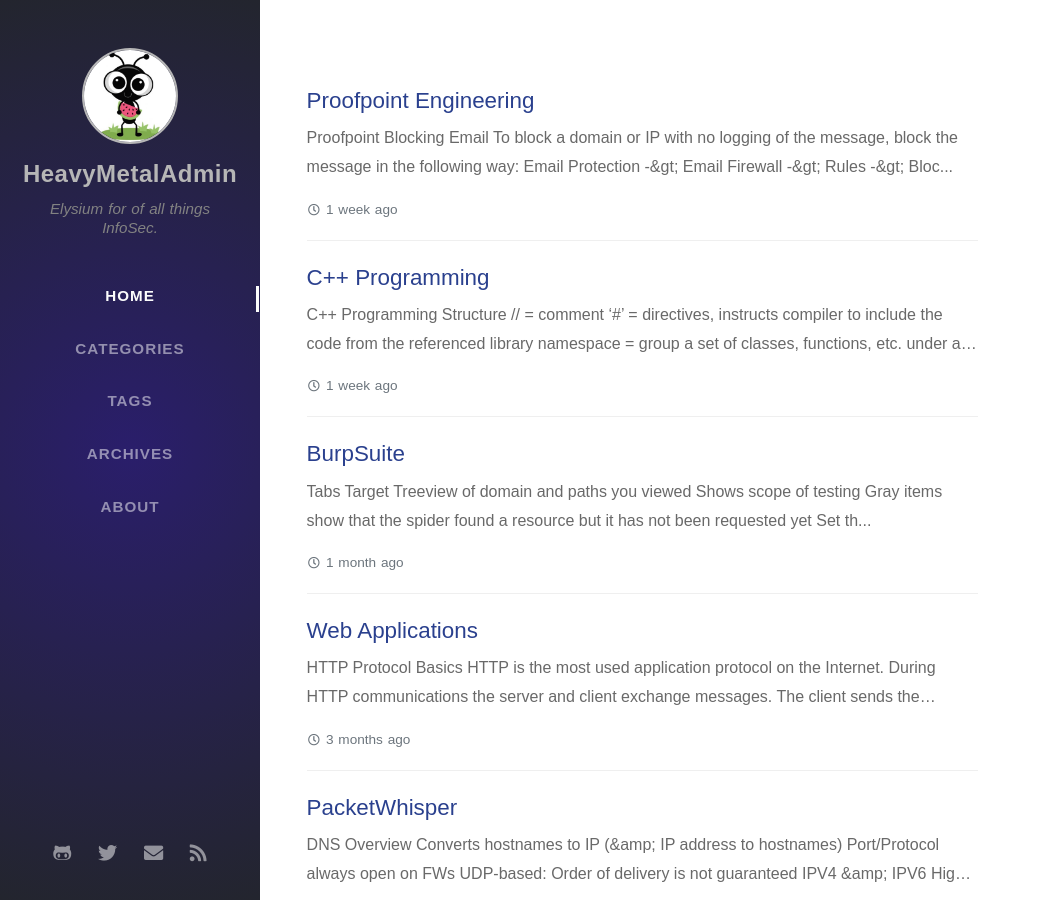
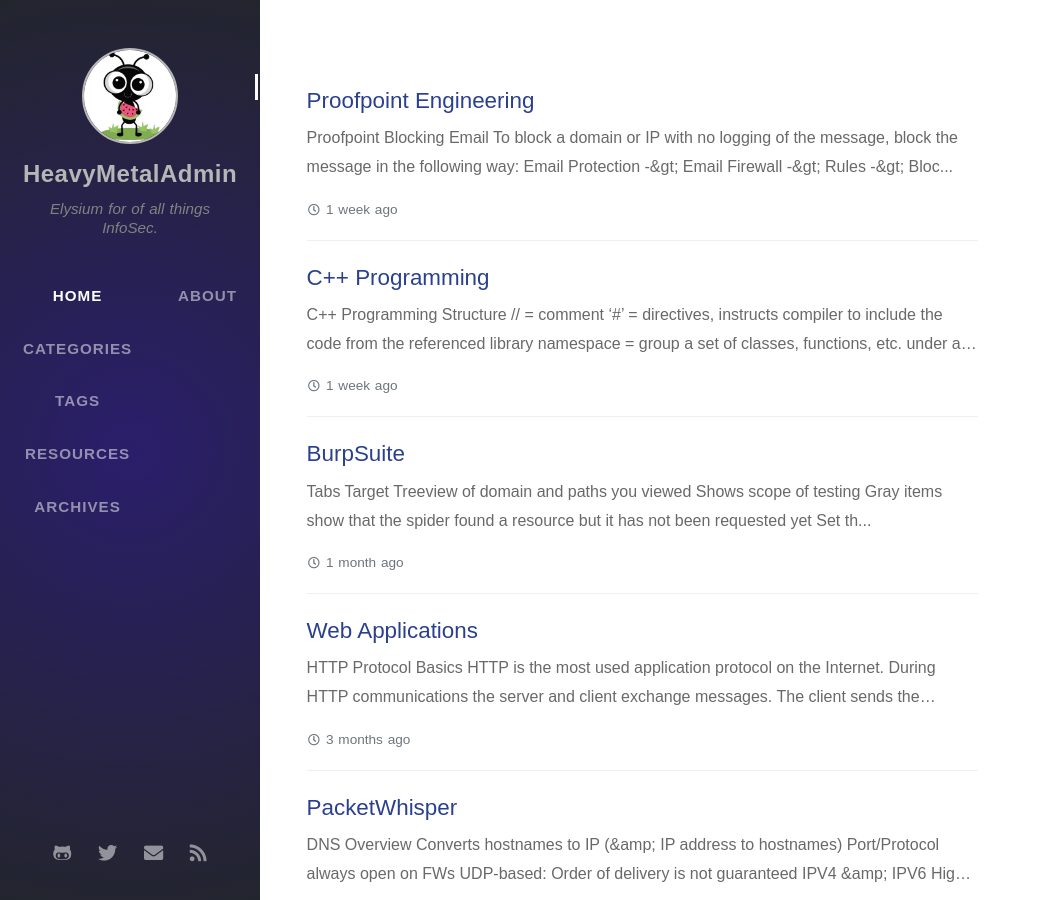
Before and after one commit to HeavyMetalAdmin/HeavyMetalAdmin.github.io, a Jekyll site: the page built from index.html, in a window 1280 px wide and 900 px high. Shown: the whole window, without its empty margins (0-1041 px from the left). Built offline with Jekyll 4.4.1, drawn with Linux system fonts in a browser that asks for light colours; nearby versions of some CDN libraries; some web fonts are replaced; the list of posts is cut into pages by our own code; comment, search, counter and statistics services are not loaded.

Commit message:
Updated label

```diff
--- a/_data/label.yml
+++ b/_data/label.yml
@@ -8,6 +8,7 @@ tabs:
   - { name: "Home", icon: 'fas fa-home' }
   - { name: "Categories", path: tabs, url: categories, icon: 'fas fa-stream' }
   - { name: "Tags", path: tabs, url: tags, icon: 'fas fa-tags' }
+  - { name: "Resources", path: tabs, url: resources, icon: 'fas fa-archive'}
   - { name: "Archives", path: tabs, url: archives, icon: 'fas fa-archive'}
   - { name: "About", path: tabs, url: about, icon: 'fas fa-info'}
 
```
